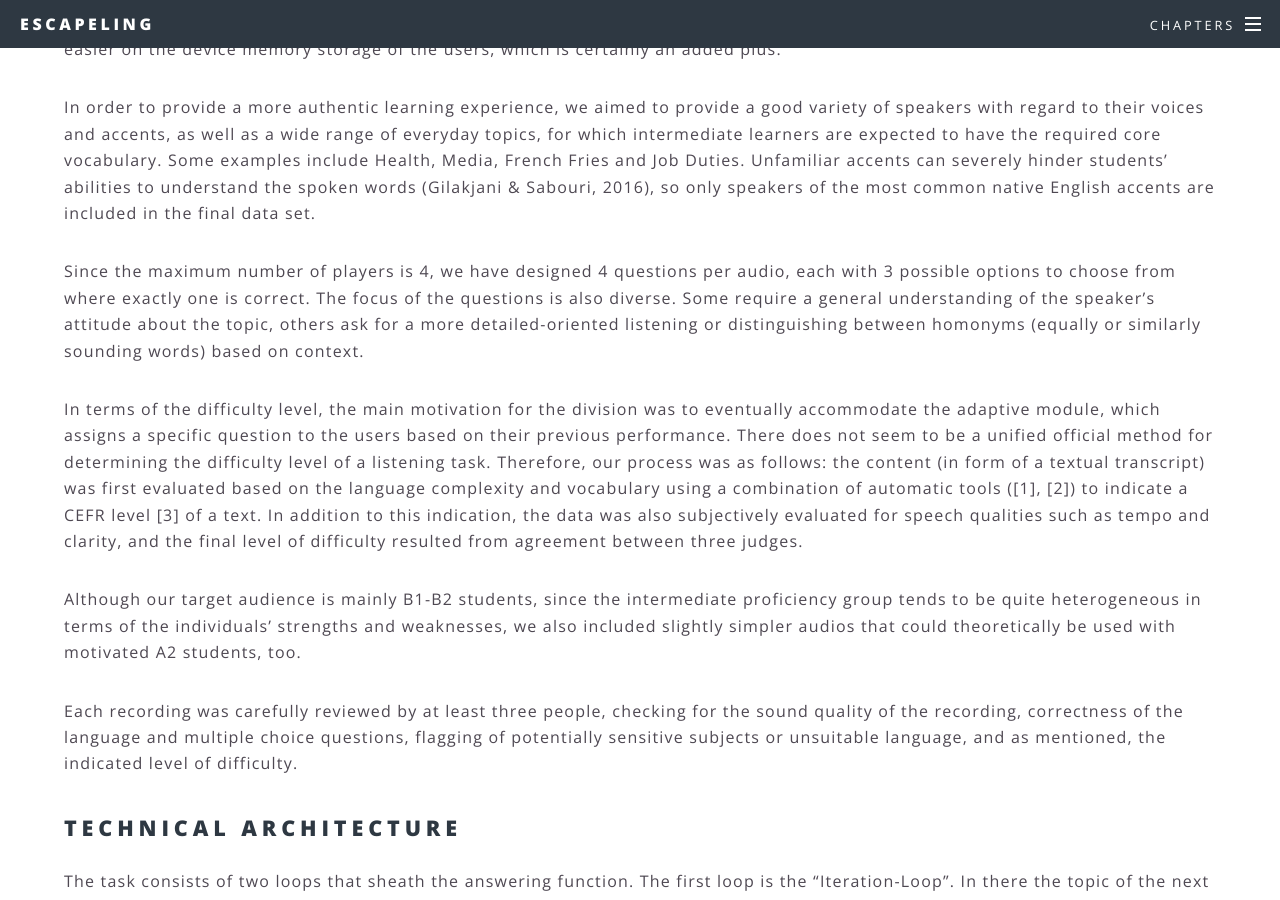
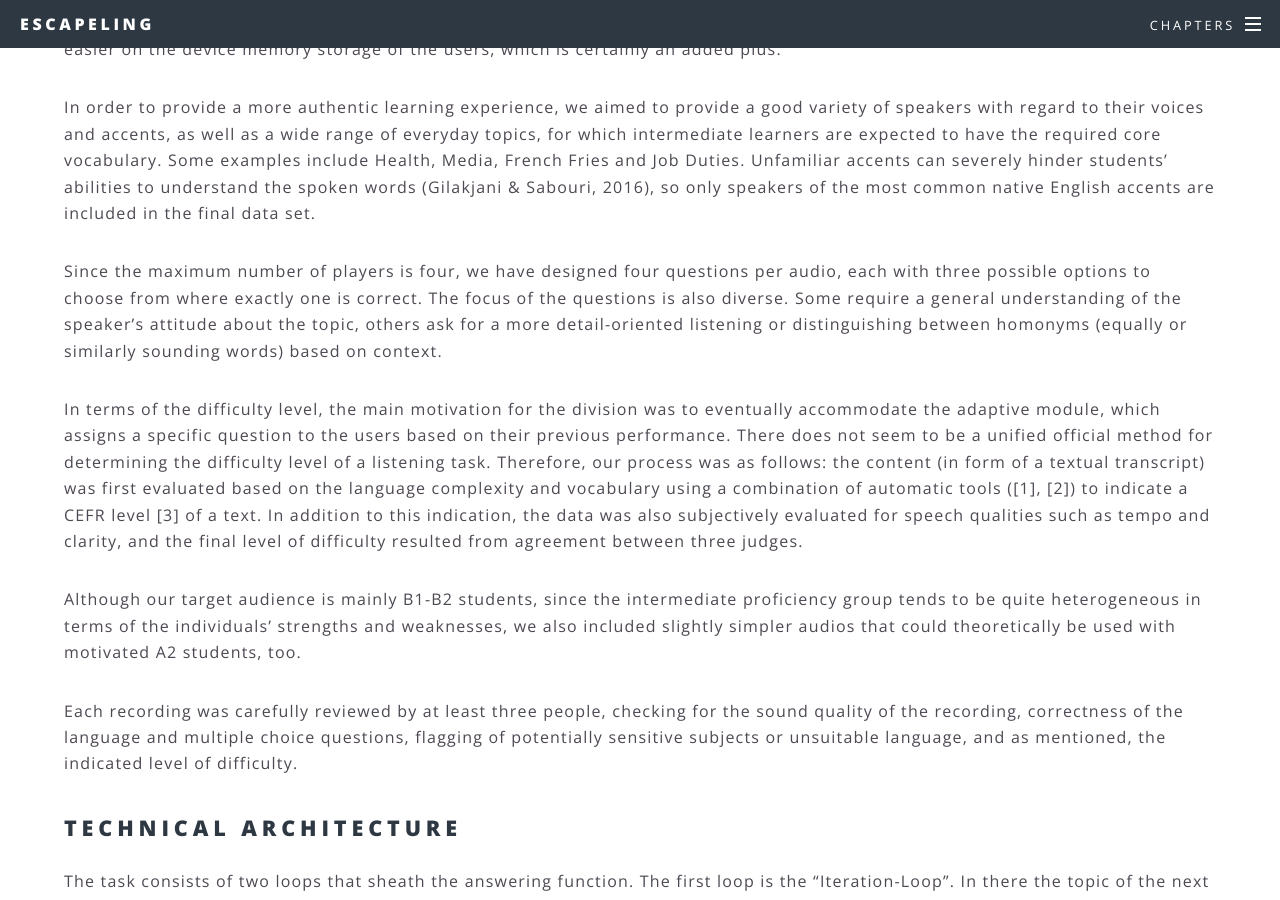
Before and after one commit to ALLUOS/ALLUOS.github.io, a Jekyll site: the page built from _posts/2021-03-01-listening.md, in a window 1280 px wide and 900 px high, scrolled down 2305 px. Built offline with Jekyll 4.4.1, drawn with Linux system fonts in a browser that asks for light colours.

Commit message:
Update _posts/2021-03-01-listening.md
Co-authored-by: polina-tsvilodub <42241414+polina-tsvilodub@users.noreply.github.com>

```diff
--- a/_posts/2021-03-01-listening.md
+++ b/_posts/2021-03-01-listening.md
@@ -48,7 +48,7 @@ Along these lines, to keep the overall length of the task to an appropriate time
 
 In order to provide a more authentic learning experience, we aimed to provide a good variety of speakers with regard to their voices and accents, as well as a wide range of everyday topics, for which intermediate learners are expected to have the required core vocabulary. Some examples include Health, Media, French Fries and Job Duties. Unfamiliar accents can severely hinder students’ abilities to understand the spoken words (Gilakjani & Sabouri, 2016), so only speakers of the most common native English accents are included in the final data set.
 
-Since the maximum number of players is 4, we have designed 4 questions per audio, each with 3 possible options to choose from where exactly one is correct. The focus of the questions is also diverse. Some require a general understanding of the speaker’s attitude about the topic, others ask for a more detailed-oriented listening or distinguishing between homonyms (equally or similarly sounding words) based on context.
+Since the maximum number of players is four, we have designed four questions per audio, each with three possible options to choose from where exactly one is correct. The focus of the questions is also diverse. Some require a general understanding of the speaker’s attitude about the topic, others ask for a more detail-oriented listening or distinguishing between homonyms (equally or similarly sounding words) based on context.
 
 In terms of the difficulty level, the main motivation for the division was to eventually accommodate the adaptive module, which assigns a specific question to the users based on their previous performance. There does not seem to be a unified official method for determining the difficulty level of a listening task. Therefore, our process was as follows: the content (in form of a textual transcript) was first evaluated based on the language complexity and vocabulary using a combination of automatic tools ([1], [2]) to indicate a CEFR level [3] of a text. In addition to this indication, the data was also subjectively evaluated for speech qualities such as tempo and clarity, and the final level of difficulty resulted from agreement between three judges.
 
```
